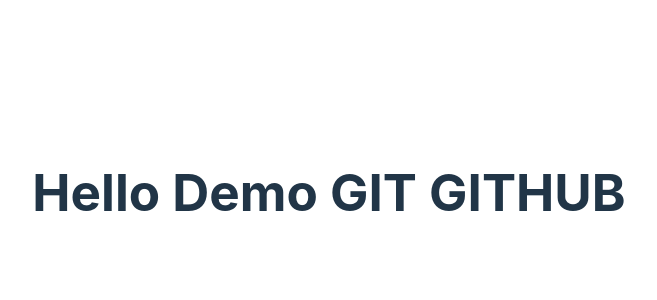
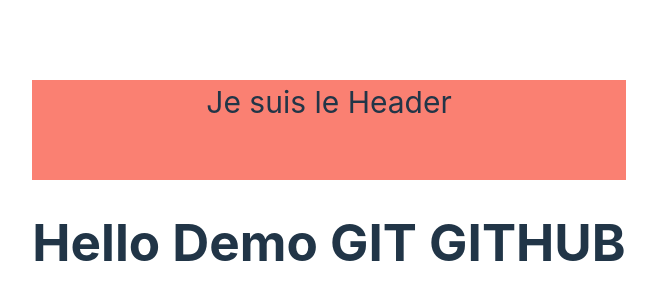
Before and after one commit to BastienLairis/demo-git-github, a React (Vite) app: page / in a window 1280 px wide. Shown: the part 208-508 px from the top of the page, without its empty margins (311-968 px from the left). Built offline with nearby package versions, Linux system fonts and the light colour scheme.

Commit message:
Add component header

```diff
--- a/src/App.jsx
+++ b/src/App.jsx
@@ -1,10 +1,13 @@
 import "./App.css";
+
+import Header from "./components/Header";
 
 console.log("Hello");
 
 function App() {
   return (
     <div>
+      <Header />
       <h1>Hello Demo GIT GITHUB</h1>
     </div>
   );
--- /dev/null
+++ b/src/components/Header.jsx
@@ -0,0 +1,7 @@
+export default function Header() {
+  return (
+    <div style={{ background: "salmon", height: "100px", fontSize: "30px" }}>
+      Je suis le Header
+    </div>
+  );
+}
```
